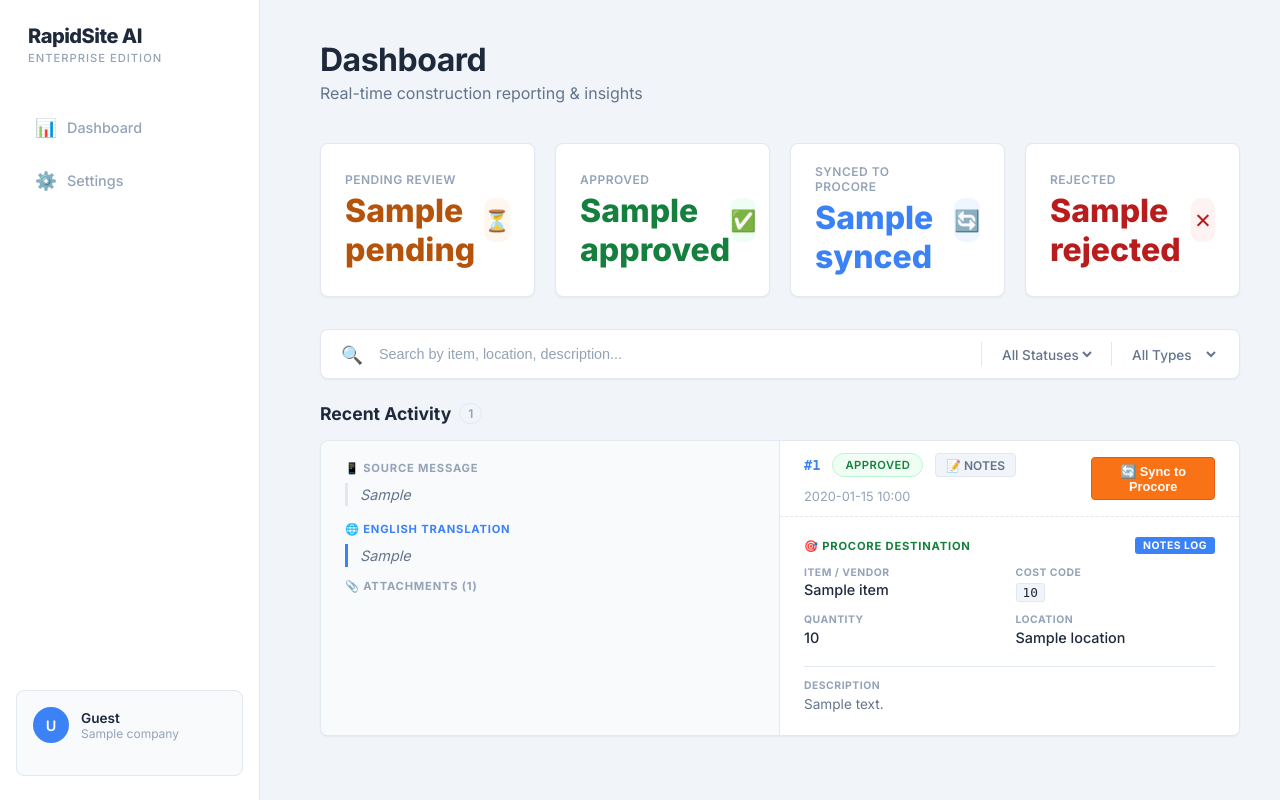
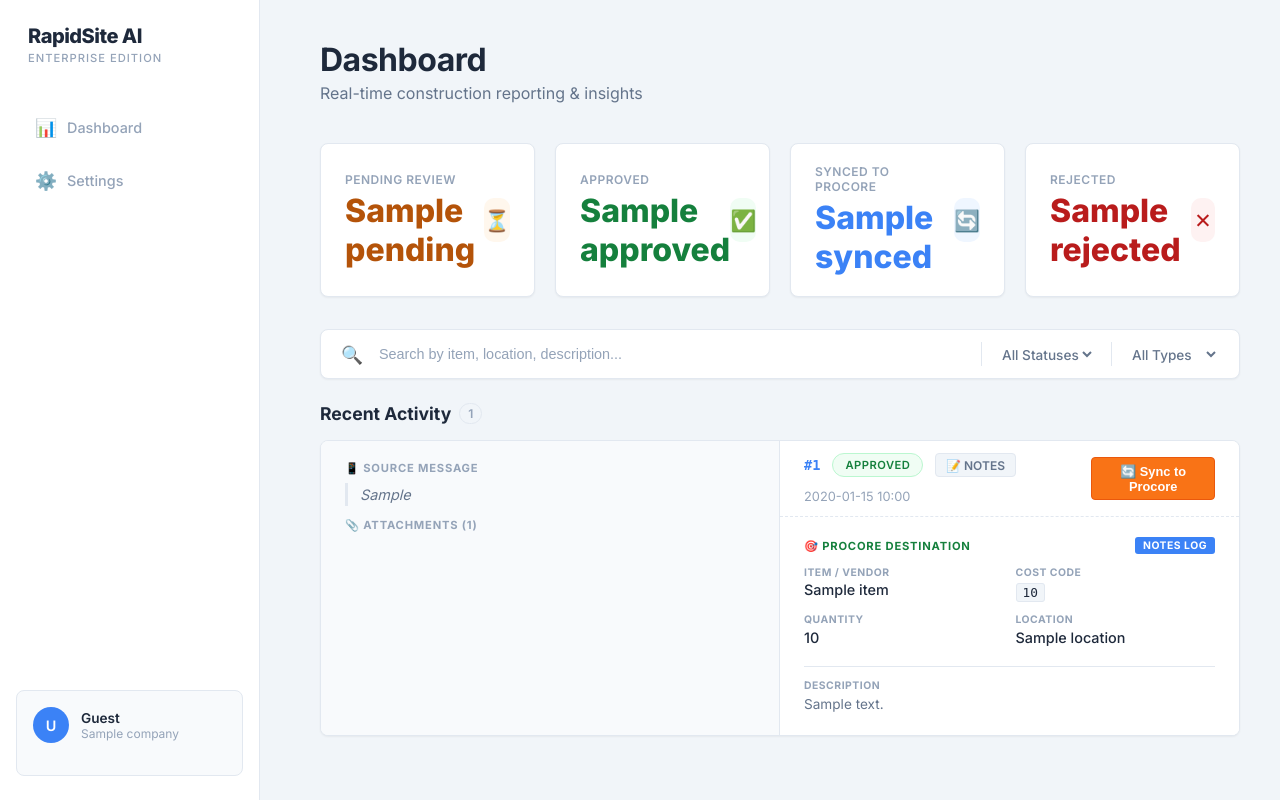
Before and after one commit to efekandursun/rapidsite-ai, a Flask app: template templates/dashboard.html in a window 1280 px wide. Run offline with Flask 3, Linux system fonts and the light colour scheme; the template is opened without the code that fills it: most values are stand-ins (such as "Sample title", 1, 10 or a date in 2020); some libraries are stand-ins or nearby versions.

Commit message:
Hide translation from dashboard if source is already in English

```diff
--- a/core/brain.py
+++ b/core/brain.py
@@ -64,7 +64,7 @@ You MUST return a JSON ARRAY containing one or more event objects. If the messag
   {
     "status": "complete|incomplete",
     "follow_up_question": "string (English, ONLY if status is incomplete) or null",
-    "translated_transcript": "Direct English translation of the source message",
+    "translated_transcript": "Direct English translation of the source message (return null if the source message is already in English)",
     "log_type": "production|materials|delivery|manpower|equipment|safety|notes",
     "description": "Brief professional summary for comments/notes fields",
     "item": "Main item name (Equipment Name, Material Name, Safety Subject, etc.)",
--- a/templates/dashboard.html
+++ b/templates/dashboard.html
@@ -427,7 +427,7 @@
                     <div class="source-label">📱 Source Message</div>
                     <div class="source-transcript">{{ group.raw_transcript }}</div>
 
-                    {% if group.parsed_data.translated_transcript %}
+                    {% if group.parsed_data.translated_transcript and group.parsed_data.translated_transcript|lower != group.raw_transcript|lower %}
                     <div class="source-label" style="margin-top: 1rem; color: var(--accent-secondary);">🌐 English Translation</div>
                     <div class="source-transcript" style="border-left-color: var(--accent-secondary);">{{ group.parsed_data.translated_transcript }}</div>
                     {% endif %}
```
